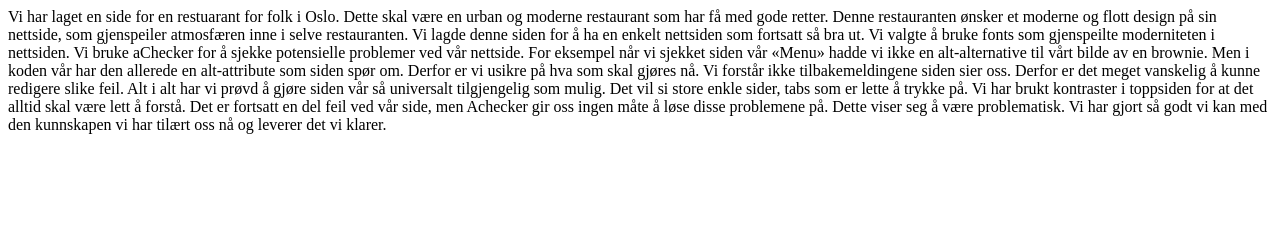
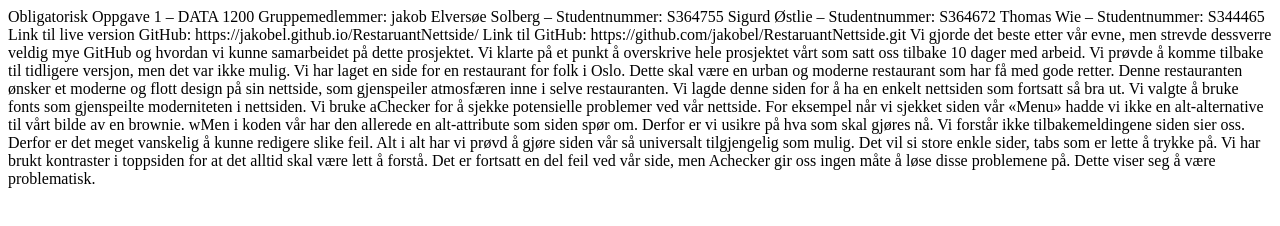
Before and after one commit to jakobel/RestaruantNettside, a plain HTML site: page rapport.html in a window 1280 px wide. Drawn offline with Linux system fonts and the light colour scheme.

Commit message:
sisteutgave

```diff
--- a/rapport.html
+++ b/rapport.html
@@ -3,19 +3,48 @@
 <body>
 
     <p>
-        Vi har laget en side for en restuarant for folk i Oslo. Dette skal være en urban og moderne restaurant som har få med gode retter. Denne restauranten ønsker et moderne og flott design på
-        sin nettside, som gjenspeiler atmosfæren inne i selve restauranten. Vi lagde denne siden for å ha en enkelt nettsiden som fortsatt så bra ut. Vi valgte å bruke fonts som gjenspeilte moderniteten i
-        nettsiden.
+        Obligatorisk Oppgave 1 – DATA 1200
 
-Vi bruke aChecker for å sjekke potensielle problemer ved vår nettside.
-For eksempel når vi sjekket siden vår «Menu» hadde vi ikke en alt-alternative til vårt bilde av en brownie. Men i koden vår har den allerede en alt-attribute som siden spør om. Derfor er vi usikre på
-hva som skal gjøres nå.
+        Gruppemedlemmer:
 
-Vi forstår ikke tilbakemeldingene siden sier oss. Derfor er det meget vanskelig å kunne redigere slike feil. Alt i alt har vi prøvd å gjøre siden vår så universalt tilgjengelig som mulig. Det vil si
-store enkle sider, tabs som er lette å trykke på. Vi har brukt kontraster i toppsiden for at det alltid skal være lett å forstå. Det er fortsatt en del feil ved vår side, men Achecker gir oss ingen måte
-å løse disse problemene på. Dette viser seg å være problematisk.
+        jakob Elversøe Solberg – Studentnummer: S364755
 
-Vi har gjort så godt vi kan med den kunnskapen vi har tilært oss nå og leverer det vi klarer.
+        Sigurd Østlie – Studentnummer: S364672
+
+        Thomas Wie – Studentnummer: S344465
+
+
+        Link til live version GitHub:
+
+        https://jakobel.github.io/RestaruantNettside/
+
+
+        Link til GitHub:
+
+        https://github.com/jakobel/RestaruantNettside.git
+
+
+
+
+
+        Vi gjorde det beste etter vår evne, men strevde dessverre veldig mye GitHub og hvordan vi kunne samarbeidet
+        på dette prosjektet. Vi klarte på et punkt å overskrive hele prosjektet vårt som satt oss tilbake 10 dager med
+        arbeid. Vi prøvde å komme tilbake til tidligere versjon, men det var ikke mulig.
+
+        Vi har laget en side for en restaurant for folk i Oslo. Dette skal være en urban og moderne restaurant som har
+        få med gode retter. Denne restauranten ønsker et moderne og flott design på sin nettside, som gjenspeiler atmosfæren
+        inne i selve restauranten. Vi lagde denne siden for å ha en enkelt nettsiden som fortsatt så bra ut. Vi valgte å bruke
+        fonts som gjenspeilte moderniteten i nettsiden.
+
+        Vi bruke aChecker for å sjekke potensielle problemer ved vår nettside.
+        For eksempel når vi sjekket siden vår «Menu» hadde vi ikke en alt-alternative til vårt bilde av en brownie.
+        wMen i koden vår har den allerede en alt-attribute som siden spør om. Derfor er vi usikre på hva som skal gjøres nå.
+
+        Vi forstår ikke tilbakemeldingene siden sier oss. Derfor er det meget vanskelig å kunne redigere slike feil.
+        Alt i alt har vi prøvd å gjøre siden vår så universalt tilgjengelig som mulig. Det vil si store enkle sider,
+        tabs som er lette å trykke på. Vi har brukt kontraster i toppsiden for at det alltid skal være lett å forstå.
+        Det er fortsatt en del feil ved vår side, men Achecker gir oss ingen måte å løse disse problemene på. Dette viser
+        seg å være problematisk.
 
 
 
```
Also changed, not shown: Contact/index.html (+5 -5 lines), css/styles.css (+7 -0 lines), index.html (+2 -0 lines).
